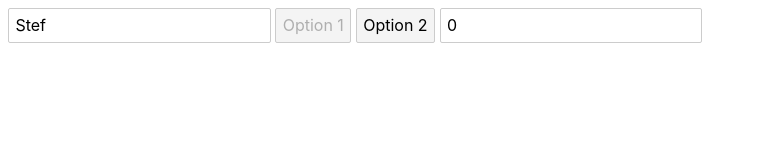
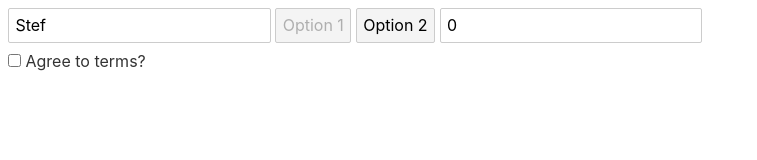
Before and after one commit to W3AI/max-svelte-forms, a Svelte app: page / in a window 1280 px wide. Shown: the top 160 px of the page, without its empty margins (0-757 px from the left). Built offline with nearby package versions, Linux system fonts and the light colour scheme.

Commit message:
added checkbox

```diff
--- a/src/App.svelte
+++ b/src/App.svelte
@@ -28,7 +28,9 @@
   value={price}
   on:input={event => console.log(1 + event.target.value)} /> -->
 
-  <input
-  type="number"
-  bind:value={price}
-  />
+<input type="number" bind:value={price} />
+
+<label>
+  <input type="checkbox" />
+  Agree to terms?
+</label>
```
